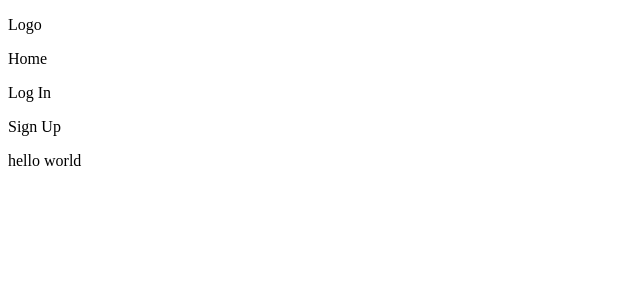
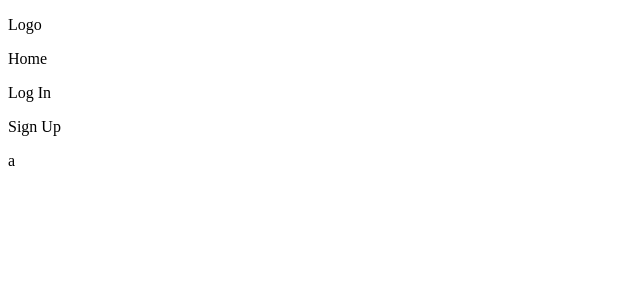
Before and after one commit to raflyfahrezi/datalabs-aic-web, a Next.js app: page / in a window 1280 px wide. Shown: the top 300 px of the page, without its empty margins (0-640 px from the left). Built offline with nearby package versions, Linux system fonts and the light colour scheme.

Commit message:
implement home modules on index.jsx

```diff
--- a/src/pages/index.jsx
+++ b/src/pages/index.jsx
@@ -1,13 +1,12 @@
 import React from 'react'
 
+import { Home } from '@modules'
 import { PageWrapper } from '@layout'
 
 const index = () => {
     return (
         <PageWrapper>
-            <div className='text-center pt-10'>
-                <p className='text-2xl font-bold capitalize'>hello world</p>
-            </div>
+            <Home />
         </PageWrapper>
     )
 }
```
